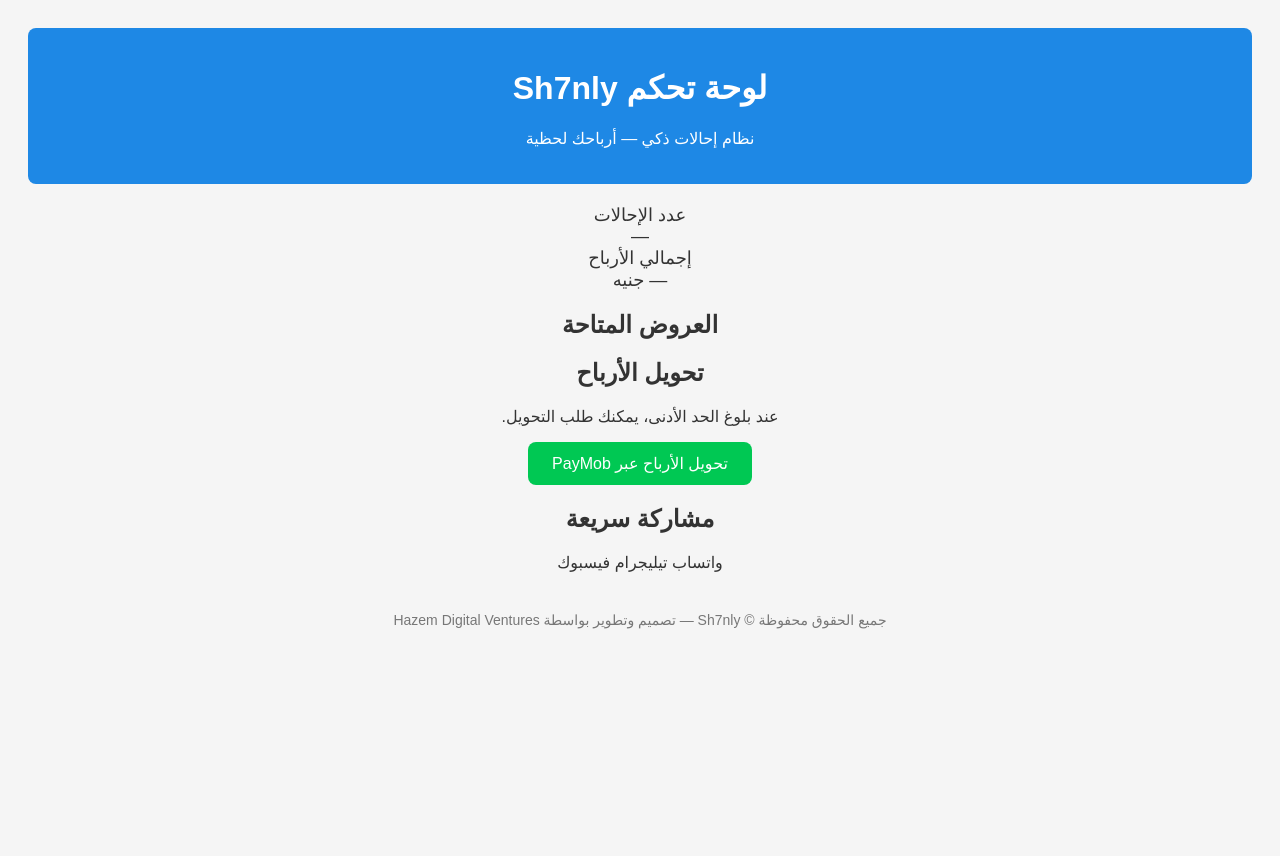
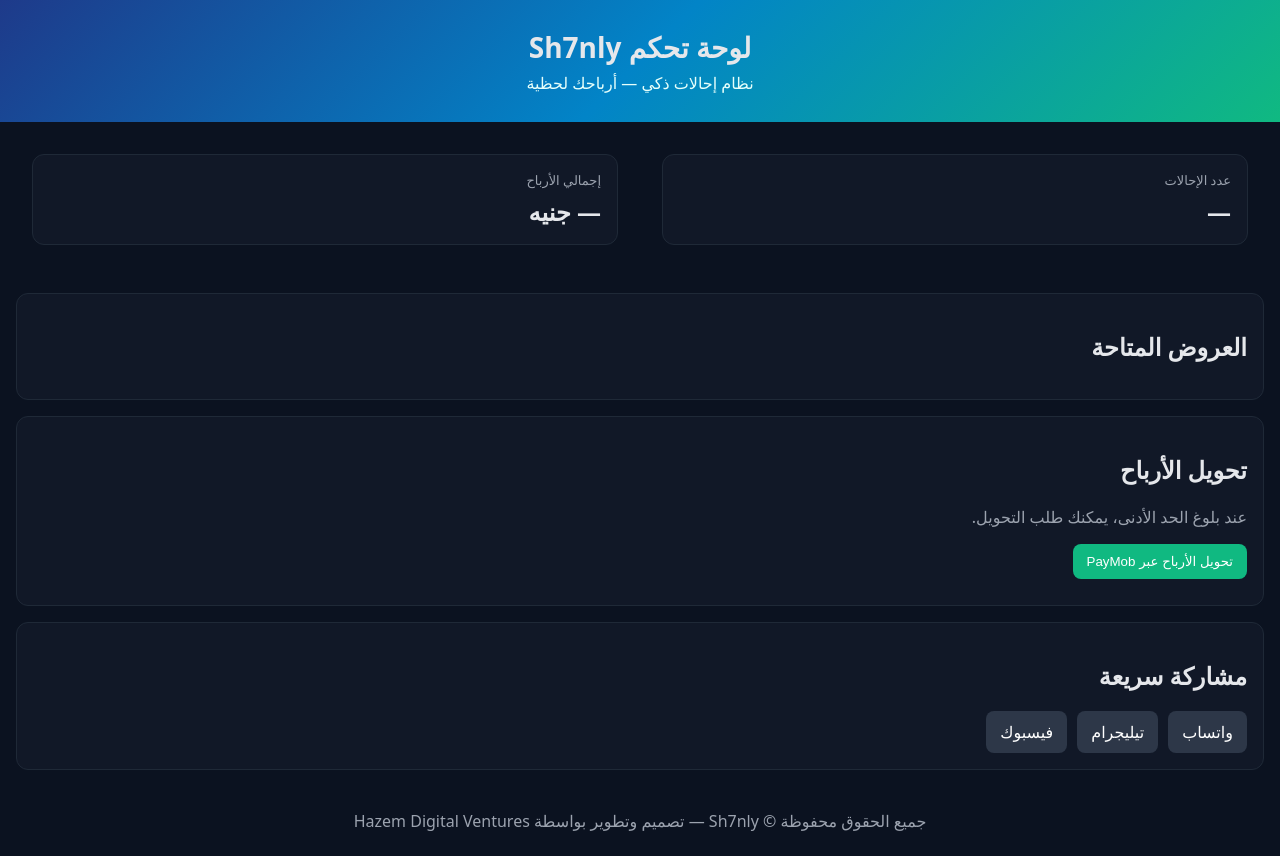
Before and after one commit to hazemabocef88-spec/sh7nly, a plain HTML site: page index.html in a window 1280 px wide. Before the commit the page ends 800 px from the top, so only its background shows below. Drawn offline with Linux system fonts and the light colour scheme; a script that the page names is missing.

Commit message:
Update style.css

```diff
--- a/style.css
+++ b/style.css
@@ -1,45 +1,24 @@
-body {
-  font-family: 'Arial', sans-serif;
-  background-color: #f5f5f5;
-  color: #333;
-  text-align: center;
-  padding: 20px;
-}
-
-header {
-  background-color: #1e88e5;
-  color: white;
-  padding: 20px;
-  border-radius: 8px;
-}
-
-.stats {
-  margin: 20px 0;
-  font-size: 18px;
-}
-
-button {
-  background-color: #00c853;
-  color: white;
-  border: none;
-  padding: 12px 24px;
-  font-size: 16px;
-  border-radius: 8px;
-  cursor: pointer;
-}
-
-button:hover {
-  background-color: #009624;
-}
-
-#status {
-  margin-top: 15px;
-  font-weight: bold;
-  color: #444;
-}
-
-footer {
-  margin-top: 40px;
-  font-size: 14px;
-  color: #777;
-}
+:root { --bg:#0f172a; --card:#111827; --text:#e5e7eb; --muted:#9ca3af; --pri:#10b981; --pri-700:#059669; }
+* { box-sizing: border-box; }
+html,body { margin:0; padding:0; background:#0b1220; color:var(--text); font-family:system-ui, -apple-system, Segoe UI, Roboto, Cairo, Arial; }
+.hero { background:linear-gradient(135deg,#1e3a8a 0%,#0284c7 50%,#10b981 100%); padding:28px 16px; text-align:center; }
+.hero h1 { margin:0 0 6px; font-size:28px; }
+.hero p { margin:0; color:#e6fffb; }
+.grid { display:grid; grid-template-columns:1fr 1fr; gap:12px; padding:16px; }
+.card { background:var(--card); border:1px solid #1f2937; border-radius:12px; padding:16px; margin:16px; }
+.label { font-size:13px; color:var(--muted); }
+.value { font-size:24px; margin-top:6px; font-weight:700; }
+.offers { list-style:none; padding:0; margin:0; display:flex; flex-direction:column; gap:12px; }
+.offer { display:flex; justify-content:space-between; align-items:center; gap:10px; }
+.offer .meta { display:flex; flex-direction:column; }
+.offer .service { font-weight:700; }
+.offer .commission { color:var(--muted); font-size:13px; }
+.btn { background:#2d3748; color:#fff; padding:10px 14px; border:none; border-radius:8px; cursor:pointer; text-decoration:none; display:inline-block; }
+.btn:hover { filter:brightness(1.1); }
+.btn.primary { background:var(--pri); }
+.btn.primary:hover { background:var(--pri-700); }
+.muted { color:var(--muted); }
+.status { margin-top:10px; font-weight:700; }
+.footer { text-align:center; color:var(--muted); padding:24px 12px; }
+.share { margin-top:8px; }
+.share-row { display:flex; gap:10px; flex-wrap:wrap; }
```
